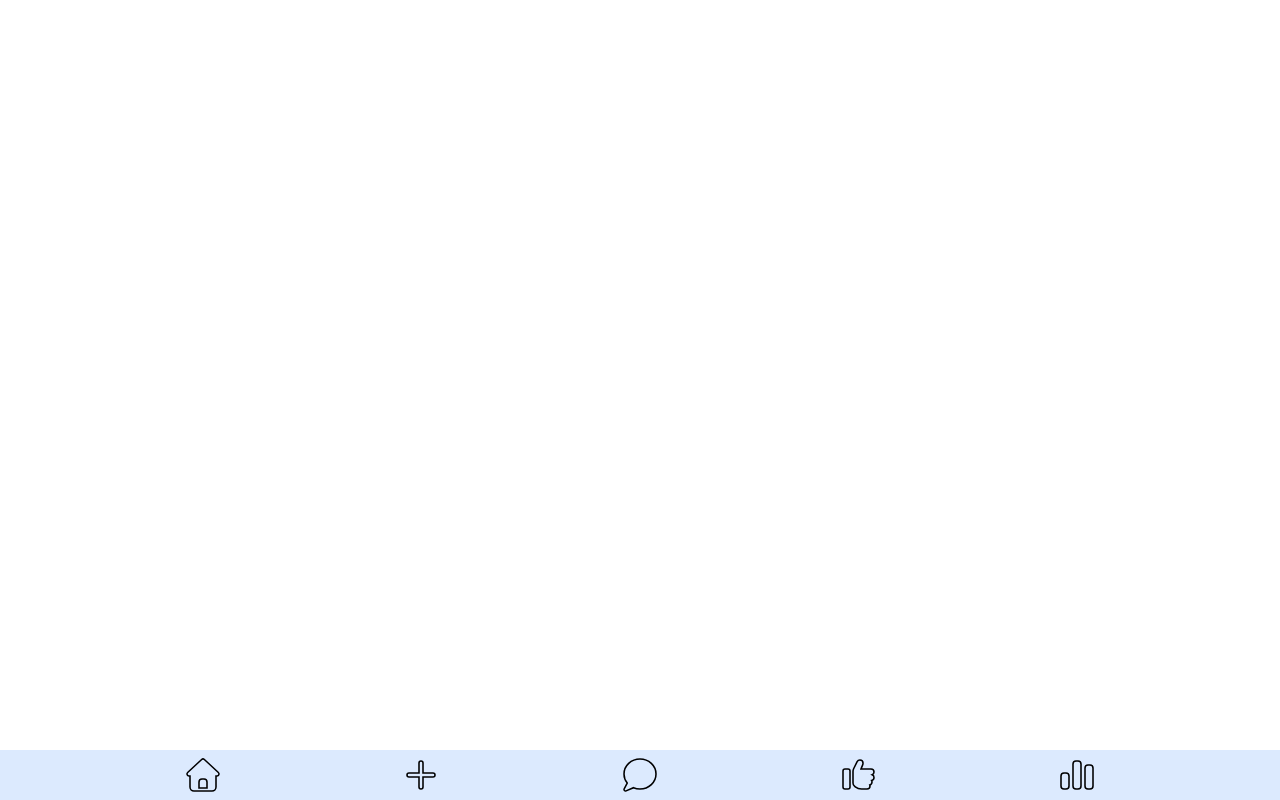
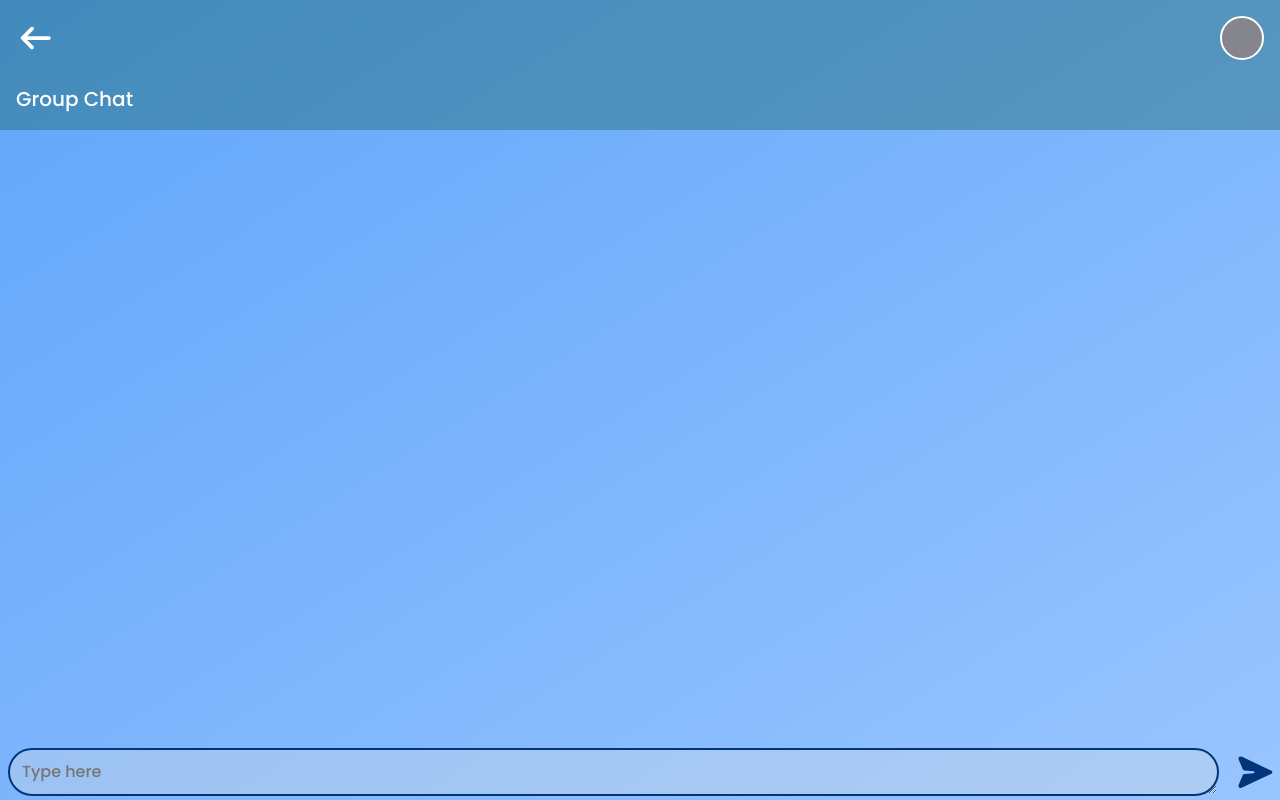
Before and after one commit to Vishnusbhat/broadcast-app, a React (Vite) app: page / in a window 1280 px wide. Both pictures are taken after a click on the element 639 px from the left and 775 px from the top of the page. Built offline with nearby package versions, Linux system fonts and the light colour scheme.

Commit message:
added chat layout

```diff
--- a/src/App.jsx
+++ b/src/App.jsx
@@ -8,6 +8,7 @@ import { ViewProvider } from "./context/viewcontext";
 import { useEffect } from "react";
 import Home from "./views/home";
 import BottomNav from "./views/bottomNav";
+import Chat from "./views/chat";
 
 function AppContent() {
   const { currentView, pushView } = useView();
@@ -25,10 +26,11 @@ function AppContent() {
 
   return (
     <>
-      <BottomNav />
+      {currentView !== "chat" && <BottomNav />}
       {currentView === "login" && <Login />}
       {currentView === "home" && <Home />}
       {currentView === "create" && <Common />}
+      {currentView === "chat" && <Chat />}
     </>
   );
 }
--- a/src/context/viewcontext.jsx
+++ b/src/context/viewcontext.jsx
@@ -10,10 +10,12 @@ export const ViewProvider = ({ children }) => {
   const [userObj, setUserObj] = useState({
     userName: "",
     role: "",
-    phoneNumber: ""
+    phoneNumber: "",
   });
   const pushView = (view) => {
-    setViewStack((prev) => [...prev, view]);
+    if (view !== currentView) {
+      setViewStack((prev) => [...prev, view]);
+    }
   };
   const popView = () => {
     setViewStack((prev) => {
@@ -33,6 +35,7 @@ export const ViewProvider = ({ children }) => {
   };
   useEffect(() => {
     setCurrentView(viewStack[viewStack.length - 1]);
+    console.log(viewStack);
   }, [viewStack]);
 
   return (
@@ -44,7 +47,7 @@ export const ViewProvider = ({ children }) => {
         popView,
         setUserName,
         setUserRole,
-        setUserPhoneNumber
+        setUserPhoneNumber,
       }}
     >
       {children}
--- /dev/null
+++ b/src/views/chat.css
@@ -0,0 +1,166 @@
+.chat-container {
+    min-height: 100vh;
+    width: 100vw;
+    display: flex;
+    flex-direction: column;
+    justify-content: space-between;
+    background: linear-gradient(to bottom right, #60a5fa, #99c5ff);
+    overflow-y: auto;
+}
+
+.chat-heading-container {
+    width: 100%;
+    height: auto;
+    display: flex;
+    background-color: #1b676769;
+    position: relative;
+}
+
+.chat-heading-container::after {
+    content: "";
+    position: absolute;
+    inset: 0;
+    width: 100%;
+    height: auto;
+    display: flex;
+    filter: blur(10px);
+    z-index: -999;
+}
+
+.chat-text {
+    height: inherit;
+    padding: 16px;
+    display: flex;
+    flex: 1;
+    flex-direction: column;
+    color: white;
+}
+
+.chat-name {
+    font-weight: 700;
+    flex: 1;
+    font-size: 30px;
+    display: flex;
+    justify-content: space-between;
+    margin-bottom: 8px;
+}
+
+.chat-text {
+    height: inherit;
+    padding: 16px;
+    display: flex;
+    flex: 1;
+    flex-direction: column;
+    color: white;
+}
+
+.chat-name {
+    font-weight: 700;
+    flex: 1;
+    font-size: 30px;
+    display: flex;
+    justify-content: space-between;
+    margin-bottom: 24px;
+}
+
+.chat-profile-container {
+    display: flex;
+    justify-content: space-between;
+    align-items: center;
+    flex: 1;
+    height: auto;
+}
+
+.chat-profile {
+    width: 44px;
+    height: 44px;
+    border: white 2px solid;
+    border-radius: 22px;
+    background-color: #85858e;
+}
+
+.chat-back-button {
+    width: 40px;
+    height: 40px;
+    display: flex;
+    justify-content: center;
+    align-items: center;
+    background-color: transparent;
+}
+
+.chat-label {
+    font-size: 20px;
+    font-weight: 500;
+}
+
+.chat-message-area {
+    width: 100%;
+    flex: 1;
+    /* background-color: red; */
+}
+
+.chat-text-area {
+    width: 100%;
+    /* min-height: 70px; */
+    max-height: 150px;
+    display: flex;
+    flex-direction: column;
+    justify-content: end;
+
+}
+
+.ct-container {
+    width: 100%;
+    height: auto;
+    display: flex;
+    /* justify-content: space-between; */
+}
+
+.ct-textbox {
+    min-height: 56px;
+    display: flex;
+    /* flex: 1; */
+    width: 100%;
+    flex-direction: column;
+    justify-content: center;
+    align-items: start;
+    padding-left: 8px;
+}
+
+.ct-send-button {
+    transform: rotate(45deg);
+    width: 60px;
+    display: flex;
+    justify-content: center;
+    align-items: center;
+    padding: 4px;
+    margin-right: 4px;
+}
+
+
+
+.ct-textbox textarea {
+    display: flex;
+    justify-self: center;
+    align-items: center;
+    width: 100%;
+    min-height: 48px;
+    padding: 11px 4px 4px 12px;
+    font-size: 16px;
+    font-family: inherit;
+    font-weight: 500;
+    font-style: normal;
+    border: 2px solid #003679;
+    border-radius: 24px;
+    /* overflow-y: scroll; */
+    outline: none;
+    /* line-height: 48px; */
+    line-height: 1.4;
+    background-color: #e0e0e052;
+    color: #111827;
+}
+
+.ct-textbox textarea:focus {
+    border-color: #2563eb;
+    box-shadow: 0 0 0 3px rgba(37, 99, 235, 0.3);
+}
--- /dev/null
+++ b/src/views/chat.jsx
@@ -0,0 +1,67 @@
+import "./chat.css";
+import { FontAwesomeIcon } from "@fortawesome/react-fontawesome";
+import { faArrowLeft, faPaperPlane } from "@fortawesome/free-solid-svg-icons";
+import { useView } from "../context/useView";
+
+const Chat = () => {
+  const handleInputHeight = (component) => {
+    component.style.height = "30px";
+    const newHeight = component.scrollHeight;
+
+    if (newHeight < 150) {
+      component.style.height = newHeight + "px";
+    } else {
+      component.style.height = "150px";
+    }
+  };
+
+  const { popView } = useView();
+
+  return (
+    <div className="chat-container">
+      <div className="chat-heading-container">
+        <div className="chat-text">
+          <div className="chat-name">
+            {/* Hello Vishnu! */}
+            <div className="chat-profile-container">
+              <div
+                className="chat-back-button"
+                onClick={() => {
+                  popView();
+                }}
+              >
+                <FontAwesomeIcon icon={faArrowLeft} />
+              </div>
+              <div className="chat-profile"></div>
+            </div>
+          </div>
+          <span className="chat-label">Group Chat</span>
+        </div>
+      </div>
+      <div className="chat-message-area"></div>
+      <div className="chat-text-area">
+        <div className="ct-container">
+          <div className="ct-textbox">
+            <textarea
+              onInput={(e) => handleInputHeight(e.target)}
+              name="message"
+              id="message"
+              rows={1}
+              className="ct-textbox"
+              placeholder="Type here"
+            ></textarea>
+          </div>
+          <div className="ct-send-button">
+            <FontAwesomeIcon
+              icon={faPaperPlane}
+              size="2x"
+              style={{ color: "#003679" }}
+            />
+          </div>
+        </div>
+      </div>
+    </div>
+  );
+};
+
+export default Chat;
```
